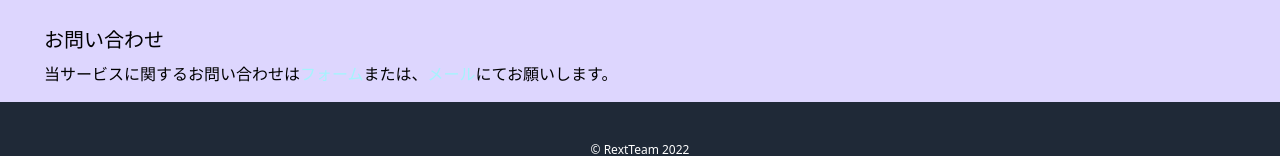
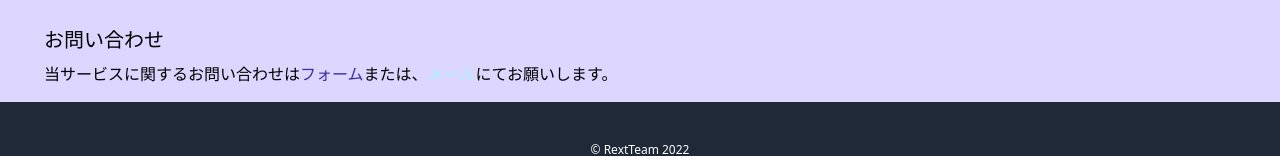
Before and after one commit to RextTeam/knowledge, a Next.js app: page /privacy-policy in a window 1280 px wide. Shown: the part 646-802 px from the top of the page. Built offline with nearby package versions, Linux system fonts and the light colour scheme.

Commit message:
Update privacy-policy.tsx

```diff
--- a/pages/privacy-policy.tsx
+++ b/pages/privacy-policy.tsx
@@ -55,7 +55,7 @@ export default function PrivacyPolicy() {
                 <Item title="お問い合わせ">
                     当サービスに関するお問い合わせは
                     <Link href="/form">
-                        <a className="text-cyan-200">フォーム</a>
+                        <a className="text-indigo-800">フォーム</a>
                     </Link>または、<a href="mailto:tasuren5@gmail.com" className="text-cyan-200">メール</a>にてお願いします。
                 </Item>
             </div>
```
